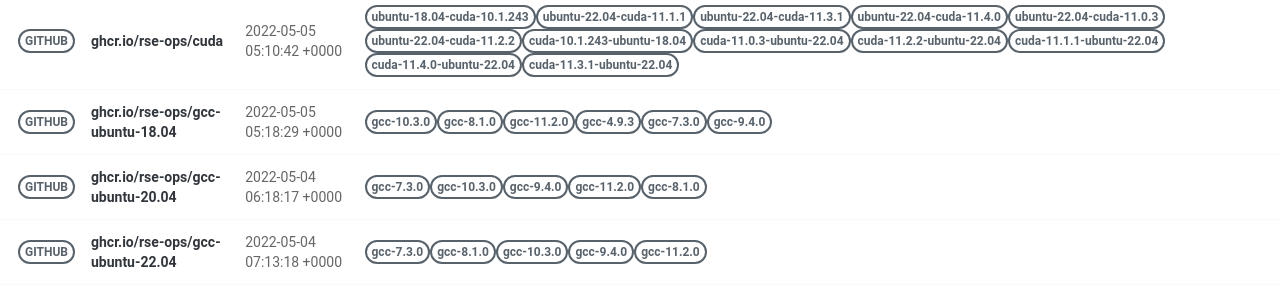
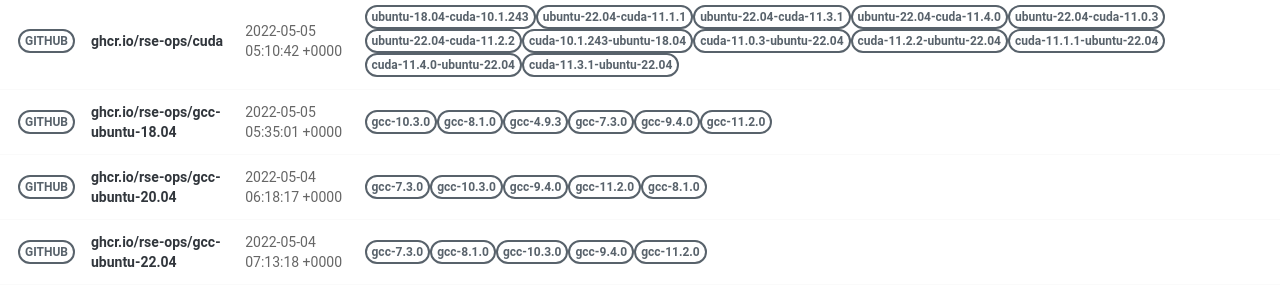
Before and after one commit to rse-ops/docker-images, a Jekyll site: the page built from pages/index.md, in a window 1280 px wide. Shown: the part 502-801 px from the top of the page. Built offline with Jekyll 4.4.1, drawn with Linux system fonts in a browser that asks for light colours; nearby versions of some CDN libraries.

Commit message:
Automated push to update library 2022-05-05

```diff
--- a/_library/ghcr.io-rse-ops-gcc-ubuntu-18.04.md
+++ b/_library/ghcr.io-rse-ops-gcc-ubuntu-18.04.md
@@ -1,7 +1,7 @@
 ---
 layout: container
 name: ghcr.io/rse-ops/gcc-ubuntu-18.04
-updated_at: 2022-05-05 05:18:29.373179
+updated_at: 2022-05-05 05:35:01.397914
 
 
 container_url: https://github.com/orgs/rse-ops/packages/container/package/gcc-ubuntu-18.04
```
Also changed, not shown: other parts of _library/ghcr.io-rse-ops-gcc-ubuntu-18.04.md (+3 -3 lines).
